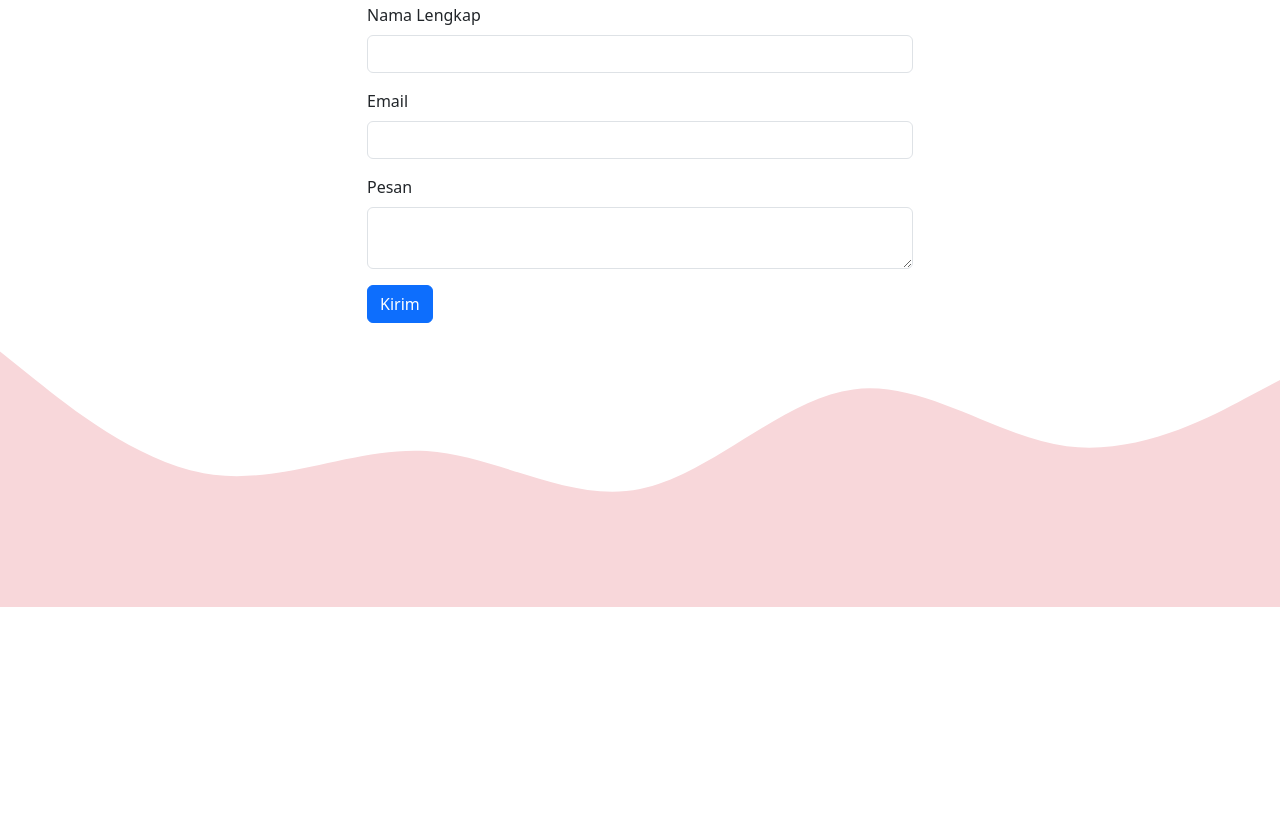
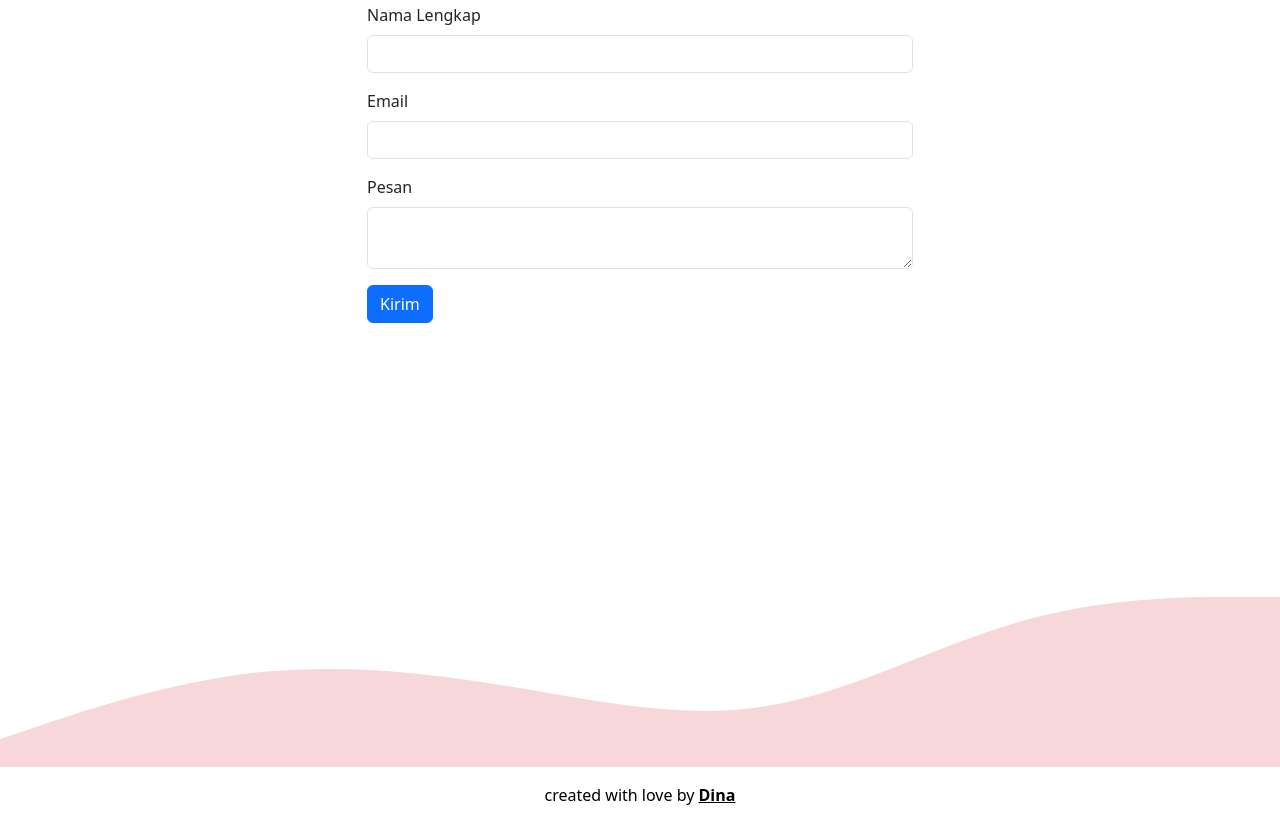
Before and after one commit to Devxshsshdg/portofolio_Dina_el, a plain HTML site: page index.html in a window 1280 px wide. Shown: the part 2323-3146 px from the top of the page. Before the commit the page ends 3010 px from the top, so only its background shows below. Drawn offline with nearby package versions, Linux system fonts and the light colour scheme.

Commit message:
footer_portofolio

```diff
--- a/index.html
+++ b/index.html
@@ -237,15 +237,26 @@
       </div>
     </div>
   </div>
+</section>
 
-  <!-- Wave gelombang -->
+<!-- Footer Section  -->
+<section style="margin-top: 5rem;">
+
   <div style="line-height: 0;">
     <svg xmlns="http://www.w3.org/2000/svg" viewBox="0 0 1440 320">
       <path fill="#f8d7da" fill-opacity="1"
-        d="M0,32L40,64C80,96,160,160,240,170.7C320,181,400,139,480,144C560,149,640,203,720,186.7C800,171,880,85,960,74.7C1040,64,1120,128,1200,138.7C1280,149,1360,107,1400,85.3L1440,64L1440,320L1400,320C1360,320,1280,320,1200,320C1120,320,1040,320,960,320C880,320,800,320,720,320C640,320,560,320,480,320C400,320,320,320,240,320C160,320,80,320,40,320L0,320Z">
+        d="M0,288L48,272C96,256,192,224,288,213.3C384,203,480,213,576,229.3C672,245,768,267,864,250.7C960,235,1056,181,1152,154.7C1248,128,1344,128,1392,128L1440,128L1440,320L1392,320C1344,320,1248,320,1152,320C1056,320,960,320,864,320C768,320,672,320,576,320C480,320,384,320,288,320C192,320,96,320,48,320L0,320Z">
       </path>
     </svg>
   </div>
+
+  <!-- Footer -->
+  <footer class="shadow-sm  text-black text-center py-3">
+    <p class="mb-0">
+      created with love by
+      <a href="https://www.instagram.com/_dinaly05" class="text-black fw-bold" target="_blank">Dina</a>
+    </p>
+  </footer>
 </section>
 
 
```
Also changed, not shown: screenshoot🐾/footer.png (added).
